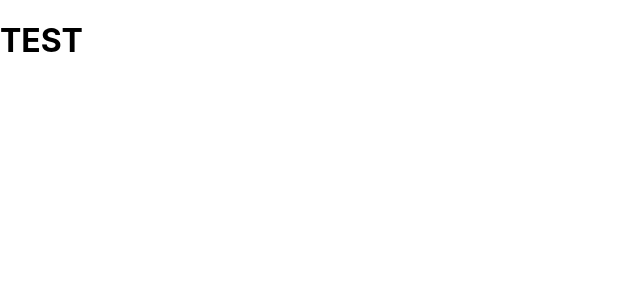
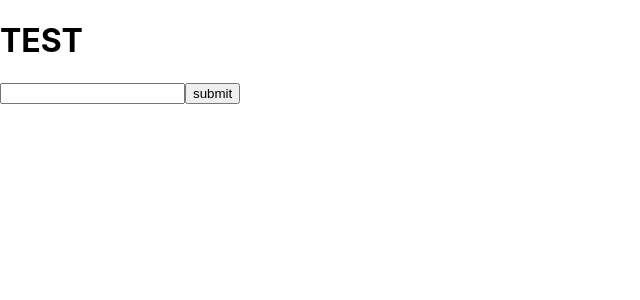
Before and after one commit to koh1project/todo-list, a React (Create React App) app: page /login in a window 1280 px wide. Shown: the top 300 px of the page, without its empty margins (0-640 px from the left). Built offline with nearby package versions, Linux system fonts and the light colour scheme.

Commit message:
Add Router and login page component

```diff
--- a/src/App.tsx
+++ b/src/App.tsx
@@ -1,9 +1,13 @@
 import React from 'react';
+
+import { Route } from 'react-router-dom';
+import Login from './pages/login/login';
 
 const App = () => {
   return (
     <div className="App">
       <h1>TEST</h1>
+      <Route path={'/login'} component={Login} />
     </div>
   );
 };
--- a/src/index.tsx
+++ b/src/index.tsx
@@ -3,10 +3,13 @@ import ReactDOM from 'react-dom';
 import './index.css';
 import App from './App';
 import reportWebVitals from './reportWebVitals';
+import { BrowserRouter } from 'react-router-dom';
 
 ReactDOM.render(
   <React.StrictMode>
-    <App />
+    <BrowserRouter>
+      <App />
+    </BrowserRouter>
   </React.StrictMode>,
   document.getElementById('root')
 );
--- /dev/null
+++ b/src/pages/login/login.tsx
@@ -0,0 +1,12 @@
+import React from 'react';
+
+const Login = () => {
+  return (
+    <div>
+      <input type="text"></input>
+      <input type="submit" value="submit" />
+    </div>
+  );
+};
+
+export default Login;
```
